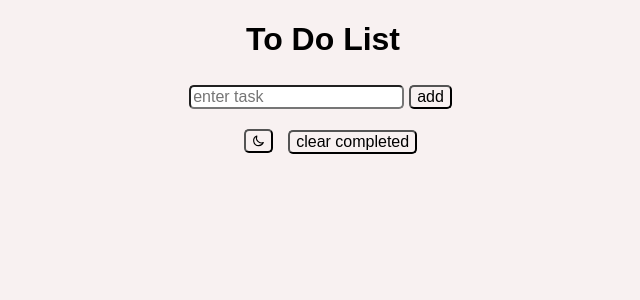
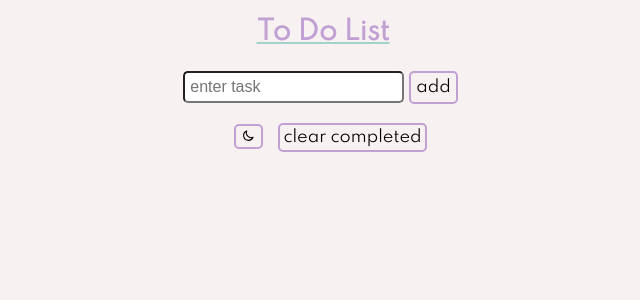
Before and after one commit to AlexanderOlivares/react-todolist, a React (Create React App) app: page / in a window 1280 px wide. Shown: the top 300 px of the page, without its empty margins (317-957 px from the left). Built offline with nearby package versions, Linux system fonts and the light colour scheme.

Commit message:
dark theme color changes

```diff
--- a/public/index.html
+++ b/public/index.html
@@ -4,6 +4,8 @@
   <meta charset="UTF-8">
   <meta http-equiv="X-UA-Compatible" content="IE=edge">
   <meta name="viewport" content="width=device-width, initial-scale=1.0">
+  <link rel="preconnect" href="https://fonts.gstatic.com">
+  <link href="https://fonts.googleapis.com/css2?family=Spartan&display=swap" rel="stylesheet">
   <title>react todo list
   </title>
 </head>
--- a/src/GlobalStyle.js
+++ b/src/GlobalStyle.js
@@ -7,20 +7,26 @@ export const GlobalStyle = createGlobalStyle`
     overflow: scroll;
     padding: 0px;
     height: 100%;
-    font-size: medium;
-    font-family: "Arial";
+    font-size: small;
+    font-family: "Spartan", sans-serif;
     text-align: center;
     background: ${props => props.theme.background};
     color: ${props => props.theme.color};
   }
 
   button {
-    background: ${props => props.theme.background};
+    background: ${props =>
+      props.theme.background === "#1e212d" ? "#c1a1d3" : "#f8f1f1"};
+    border: ${props =>
+      props.theme.background === "#1e212d"
+        ? "2px solid #5eaaa8"
+        : "2px solid #c1a1d3"};
     color: ${props => props.theme.color};
     border-radius: 5px;
+    font-size: small;
+    font-family: "Spartan", sans-serif;
     &:hover {
       background-color: #a3d2ca;
-      opacity: 75%;
     };
     &:active {
       background-color: #5eaaa8;
--- a/src/components/App.js
+++ b/src/components/App.js
@@ -45,7 +45,7 @@ export default function App() {
   }
 
   function handleThemeToggle() {
-    let updatedTheme = theme.background === "#272727" ? lightTheme : darkTheme;
+    let updatedTheme = theme.background === "#1e212d" ? lightTheme : darkTheme;
     setTheme(updatedTheme);
   }
 
@@ -53,14 +53,21 @@ export default function App() {
     <>
       <GlobalStyle theme={theme} />
       <ThemeProvider theme={theme}>
-        <h1>To Do List</h1>
+        <h1
+          style={{
+            textDecoration: "underline",
+            textDecorationColor: "#a3d2ca",
+            color: "#c1a1d3",
+          }}
+        >
+          To Do List
+        </h1>
         <ToDoForm addTask={addTask} />
         <div style={{ marginBottom: -10 }}>
           <button
             onClick={handleThemeToggle}
             style={{
               margin: 15,
-              fontSize: "smaller",
               paddingTop: 3,
             }}
           >
@@ -68,7 +75,7 @@ export default function App() {
           </button>
           <button
             onClick={clearFinished}
-            style={{ fontSize: "medium", marginTop: 10 }}
+            style={{ fontSize: "medium", padding: 3, marginTop: 10 }}
           >
             clear completed
           </button>
--- a/src/components/ToDo.js
+++ b/src/components/ToDo.js
@@ -1,25 +1,28 @@
 import React from "react";
 import styled from "styled-components";
-import { darkTheme, lightTheme } from "../theme";
+import { lightTheme } from "../theme";
 
 const TodoStyle = styled.div`
   border: ${props =>
-    props.theme.background === "#f8f1f1"
-      ? "2px solid #5eaaa8"
-      : "2px solid black"};
+    props.theme === lightTheme ? "2px solid #5eaaa8" : "2px solid #c1a1d3"};
   font-size: large;
   background-color: ${props =>
-    props.isChecked === true ? "#5eaaa8" : "#c1a1d3"};
+    props.isChecked
+      ? "#5eaaa8"
+      : props.theme === lightTheme && !props.isChecked
+      ? "#c1a1d3"
+      : "#1d3e53"};
   padding: 5px;
   border-radius: 25px;
   margin: 0 auto;
-  margin-top: 10px;
+  margin-top: 15px;
   max-width: 80%;
   text-align: center;
   overflow: scroll;
   opacity: 90%;
   &:hover {
     background-color: #a3d2ca;
+    color: black;
   }
 `;
 
@@ -35,7 +38,7 @@ export default function ToDo({ id, task, complete, toggleChecked, theme }) {
   }
 
   return (
-    <TodoStyle isChecked={complete}>
+    <TodoStyle theme={theme} isChecked={complete}>
       <label>
         <StyledInput
           type="checkbox"
--- a/src/components/ToDoForm.js
+++ b/src/components/ToDoForm.js
@@ -20,13 +20,19 @@ export default function ToDoForm({ addTask }) {
     <>
       <form onSubmit={handleSubmit}>
         <input
-          style={{ fontSize: "medium", borderRadius: 5 }}
+          style={{
+            fontSize: "medium",
+            borderRadius: 5,
+            padding: 5,
+          }}
           value={input}
           onChange={handleChange}
           type="text"
           placeholder="enter task"
         ></input>
-        <button style={{ fontSize: "medium", margin: 5 }}>add</button>
+        <button style={{ fontSize: "medium", margin: 5, padding: 5 }}>
+          add
+        </button>
       </form>
     </>
   );
--- a/src/theme.js
+++ b/src/theme.js
@@ -1,11 +1,9 @@
 export const darkTheme = {
-  background: "#0d335d",
+  background: "#1e212d",
   color: "#f8f1f1",
-  //border: "1px solid whitesmoke",
 };
 
 export const lightTheme = {
   background: "#f8f1f1",
   color: "black",
-  //border: "1px solid black",
 };
```
